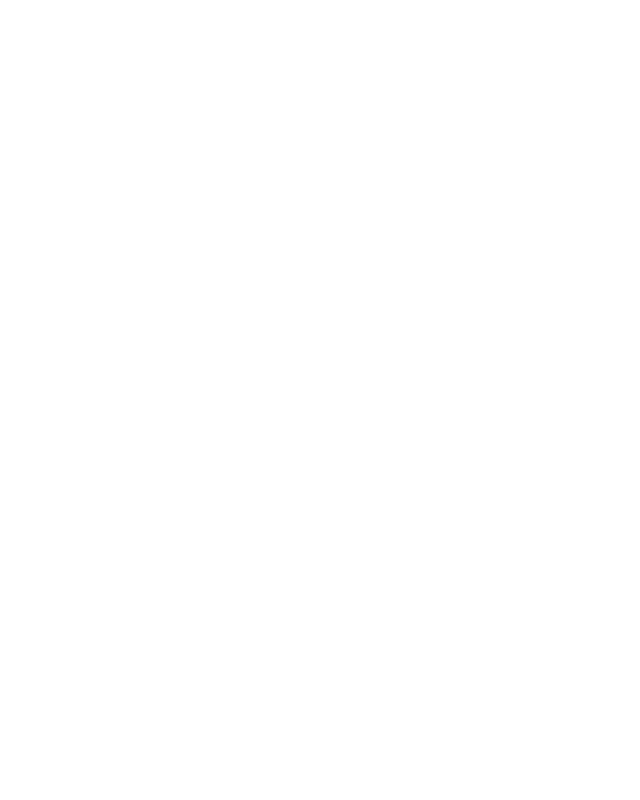
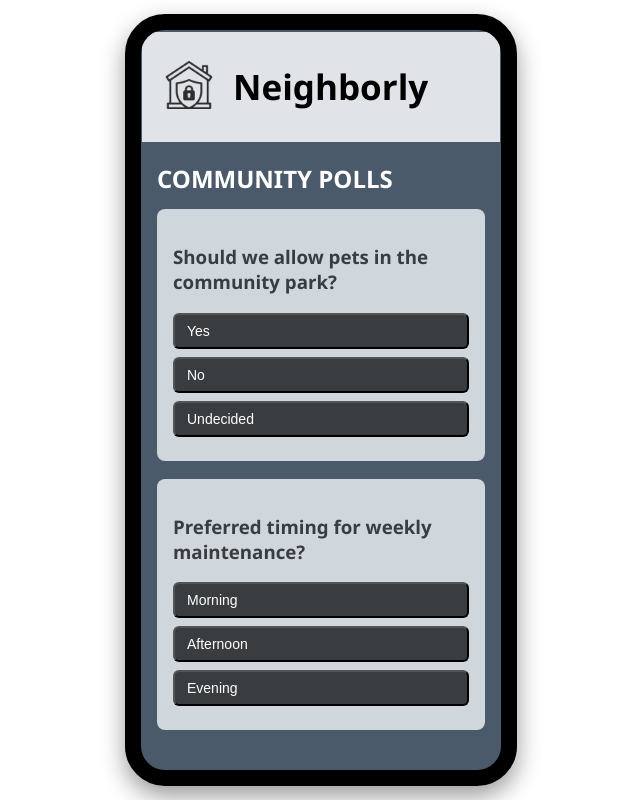
Before and after one commit to JaxzTan/Neighborly, a React (Vite) app in the folder frontend/: page /voting in a window 1280 px wide. Before the commit this address had no page. Shown: the whole page, without its empty margins (319-959 px from the left). Built offline with nearby package versions, Linux system fonts and the light colour scheme.

Commit message:
subpage VotingPage added

```diff
--- a/frontend/src/App.css
+++ b/frontend/src/App.css
@@ -297,3 +297,35 @@
   color: black;
   font-size: 1.125rem; /* text-lg */
 }
+.poll-container {
+  background-color: #cfd6dc;
+  color: #3a3d3f;
+  padding: 1rem;
+  border-radius: 0.5rem;
+  margin-bottom: 1.5rem;
+  margin-top: -0.35rem;
+}
+
+.poll-option {
+  background-color: #3a3d3f;
+  color: white;
+  padding: 0.5rem 0.75rem;
+  border-radius: 0.375rem;
+  width: 100%;
+  margin-bottom: 0.5rem;
+  cursor: pointer;
+  transition: background-color 0.2s ease;
+  text-align: left;
+  font-size: 0.875rem;
+}
+
+.poll-option:hover {
+  background-color: #2d3135;
+}
+
+.poll-result {
+  font-size: 0.875rem;
+  color: #166534;
+  font-weight: 500;
+  margin-bottom: 0.25rem;
+}
--- a/frontend/src/App.tsx
+++ b/frontend/src/App.tsx
@@ -11,6 +11,7 @@
 // import Signup from "./Signup"; // Signup page not implemented
 import BookingForm from "./BookingForm"; // ✅ Adjust path if needed
 import Marketplace from "./Marketplace";
+import VotingPage from "./VotingPage";
 
 // 🏠 Home component
 const Home: React.FC = () => {
@@ -121,6 +122,7 @@
         <Route path="/login" element={<Login />} />
         <Route path="/booking" element={<BookingForm />} />
         <Route path="/marketplace" element={<Marketplace />} />
+        <Route path="/voting" element={<VotingPage />} />
 
         {/* <Route path="/signup" element={<Signup />} /> Signup route removed */}
         <Route
--- /dev/null
+++ b/frontend/src/VotingPage.tsx
@@ -0,0 +1,89 @@
+import React, { useState } from "react";
+
+interface Poll {
+  id: number;
+  question: string;
+  options: string[];
+  votedOption?: number;
+  showResult?: boolean;
+}
+
+const VotingPage: React.FC = () => {
+  const [polls, setPolls] = useState<Poll[]>([
+    {
+      id: 1,
+      question: "Should we allow pets in the community park?",
+      options: ["Yes", "No", "Undecided"],
+    },
+    {
+      id: 2,
+      question: "Preferred timing for weekly maintenance?",
+      options: ["Morning", "Afternoon", "Evening"],
+    },
+  ]);
+
+  const handleVote = (pollId: number, optionIndex: number) => {
+    setPolls((prevPolls) =>
+      prevPolls.map((poll) =>
+        poll.id === pollId
+          ? { ...poll, votedOption: optionIndex, showResult: true }
+          : poll
+      )
+    );
+  };
+
+  return (
+    <div className="phone-wrapper">
+      <div className="phone-frame">
+        <div className="phone-screen">
+          {/* Header */}
+          <header className="app-header flex items-center gap-2">
+            <button
+              onClick={() => (window.location.href = "/")}
+              className="homepage"
+            >
+              <img src="/house.png" alt="Home icon" className="logo" />
+            </button>
+            <h1 className="title">Neighborly</h1>
+          </header>
+
+          {/* Page Title */}
+          <h2 className="text-center text-xl mt-4 mb-4 font-bold tracking-wide">
+            COMMUNITY POLLS
+          </h2>
+
+          {/* Polls List */}
+          {polls.map((poll) => (
+            <div key={poll.id} className="poll-container">
+              <h3 className="font-bold mb-2">{poll.question}</h3>
+              {!poll.showResult ? (
+                <>
+                  {poll.options.map((option, index) => (
+                    <button
+                      key={index}
+                      className="poll-option"
+                      onClick={() => handleVote(poll.id, index)}
+                    >
+                      {option}
+                    </button>
+                  ))}
+                </>
+              ) : (
+                <div>
+                  <p className="poll-result">
+                    You voted: {poll.options[poll.votedOption!]}
+                  </p>
+                  <p className="text-sm italic text-gray-600">
+                    (Sample results only. Not stored.)
+                  </p>
+                </div>
+              )}
+            </div>
+          ))}
+        </div>
+      </div>
+    </div>
+  );
+};
+
+export default VotingPage;
```
